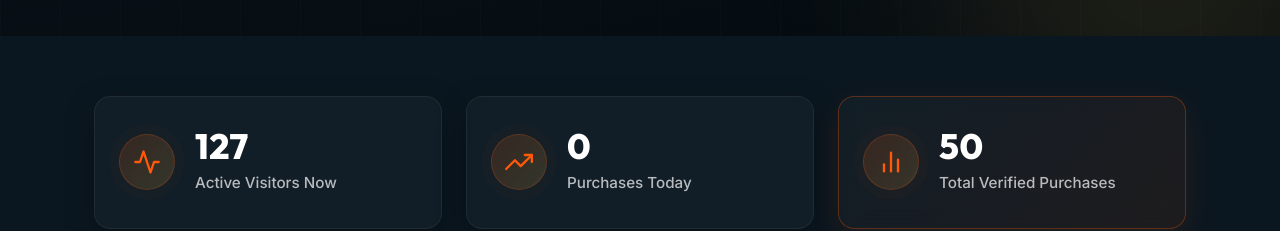
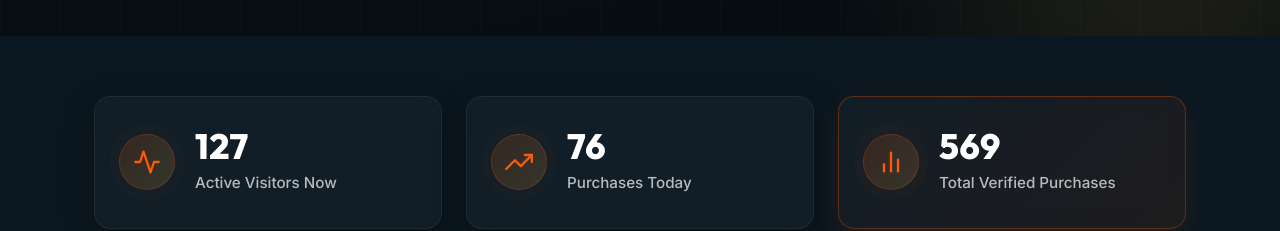
Before and after one commit to milanKUN/e-book, a React (Vite) app: page / in a window 1280 px wide. Shown: the part 1280-1511 px from the top of the page. Built offline with nearby package versions, Linux system fonts and the light colour scheme.

Commit message:
Update simulated sales counter baseline to 569 and 76

```diff
--- a/src/components/LiveStats.jsx
+++ b/src/components/LiveStats.jsx
@@ -9,7 +9,8 @@ const LiveStats = () => {
 
   const [totalPurchases, setTotalPurchases] = useState(() => {
     const saved = localStorage.getItem('total_purchases');
-    return saved ? parseInt(saved, 10) : 50;
+    const parsed = saved ? parseInt(saved, 10) : 0;
+    return parsed > 569 ? parsed : 569;
   });
 
   const [todayPurchases, setTodayPurchases] = useState(() => {
@@ -18,11 +19,12 @@ const LiveStats = () => {
 
     if (savedDate !== currentDate) {
       localStorage.setItem('purchases_date', currentDate);
-      return 0;
+      return 76;
     }
 
     const saved = localStorage.getItem('today_purchases');
-    return saved ? parseInt(saved, 10) : 0;
+    const parsed = saved ? parseInt(saved, 10) : 0;
+    return parsed > 76 ? parsed : 76;
   });
 
   // Persist to localStorage on change
@@ -63,7 +65,7 @@ const LiveStats = () => {
 
       if (savedDate !== currentDate) {
         localStorage.setItem('purchases_date', currentDate);
-        setTodayPurchases(1);
+        setTodayPurchases(77);
       } else {
         setTodayPurchases(prev => prev + 1);
       }
```
